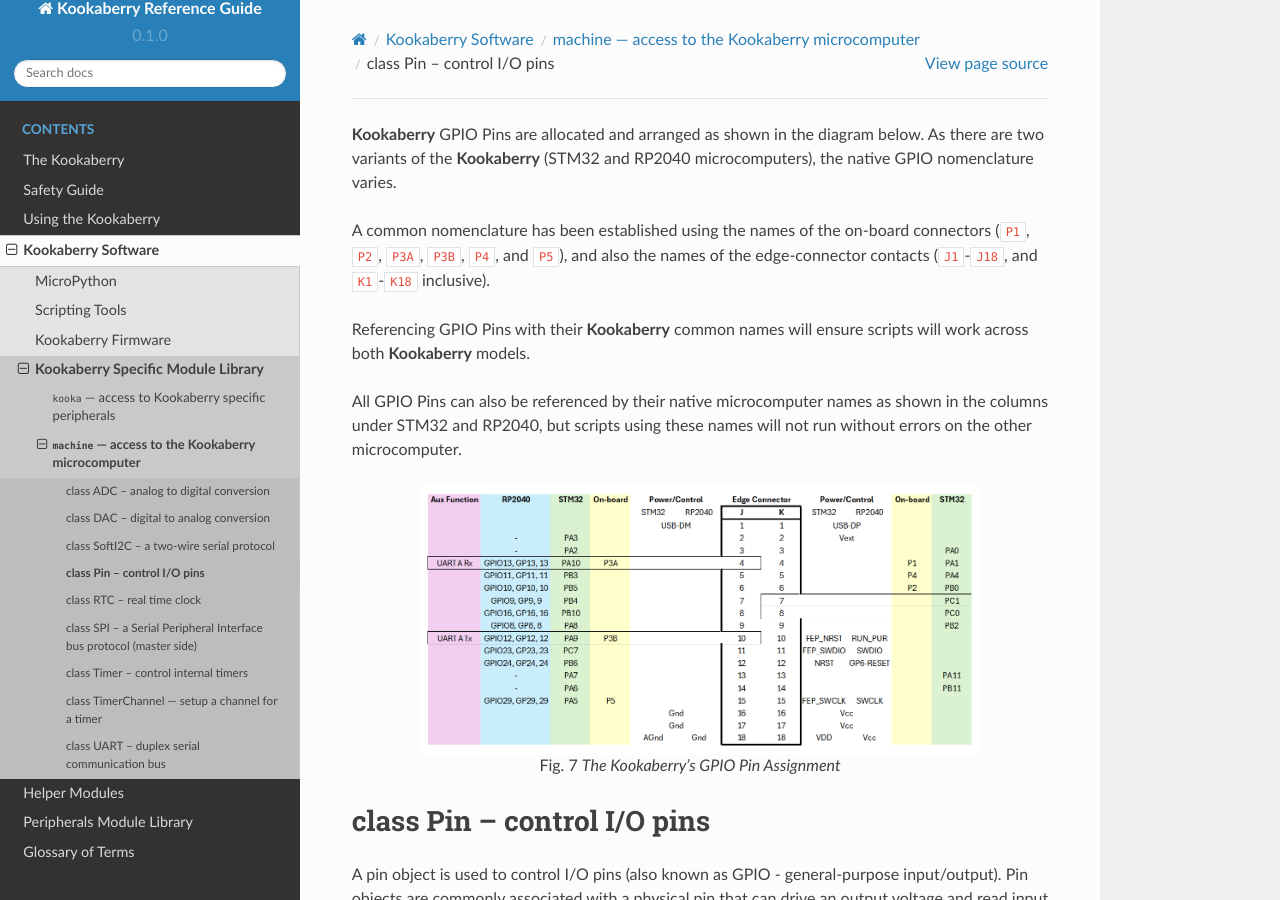
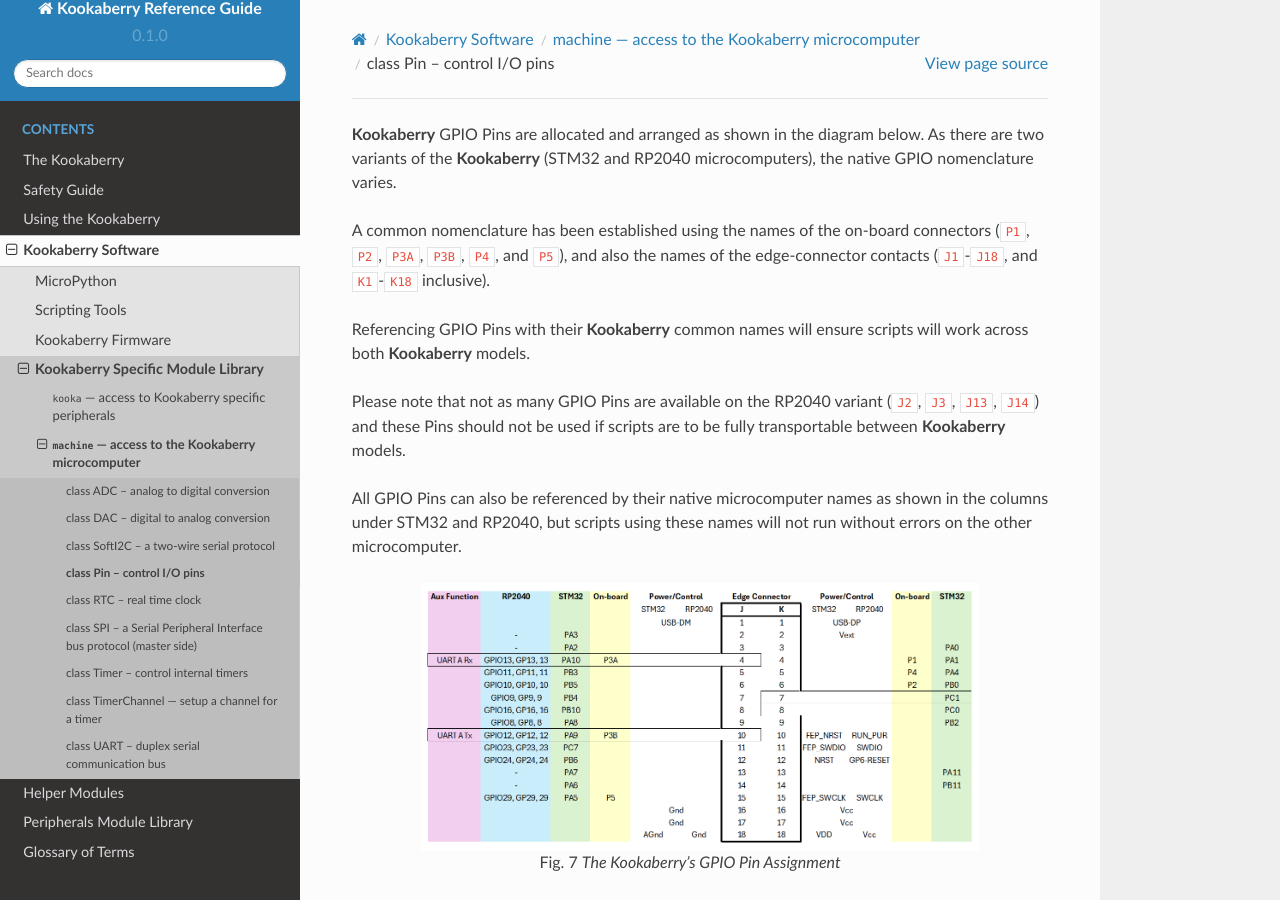
Before and after one commit to TDStrasser/Kookaberry-Reference-Guide, a Sphinx documentation site: the page built from docs/source/machine.Pin.rst, in a window 1280 px wide and 900 px high. Built offline with Sphinx 7.4.7 and the Read the Docs theme 2.0.0, drawn with Linux system fonts in a browser that asks for light colours; some of the changed text lies outside the part shown.

```diff
--- a/docs/source/kookaberry.rst
+++ b/docs/source/kookaberry.rst
@@ -55,6 +55,8 @@
 and also to launch the on-board app menu (see later instructions).  It does not reset the hardware to its power-up state.
 The power must be switched off and switched on again to accomplish a full hardware and software reset.
 
+.. _kooka_connectors:
+
 Connectors
 ----------
 
--- a/docs/source/machine.Pin.rst
+++ b/docs/source/machine.Pin.rst
@@ -9,6 +9,9 @@
 
 Referencing GPIO Pins with their **Kookaberry** common names will ensure scripts will work across both **Kookaberry** models.
 
+Please note that not as many GPIO Pins are available on the RP2040 variant (``J2``, ``J3``, ``J13``, ``J14``)
+and these Pins should not be used if scripts are to be fully transportable between **Kookaberry** models.
+
 All GPIO Pins can also be referenced by their native microcomputer names as shown in the columns under STM32 and RP2040,
 but scripts using these names will not run without errors on the other microcomputer.
 
@@ -19,6 +22,8 @@
    :align: center
 
    The Kookaberry's GPIO Pin Assignment
+
+See :ref:`kooka_connectors` for a layout of the on-board connectors.
 
 
 class Pin -- control I/O pins
```
